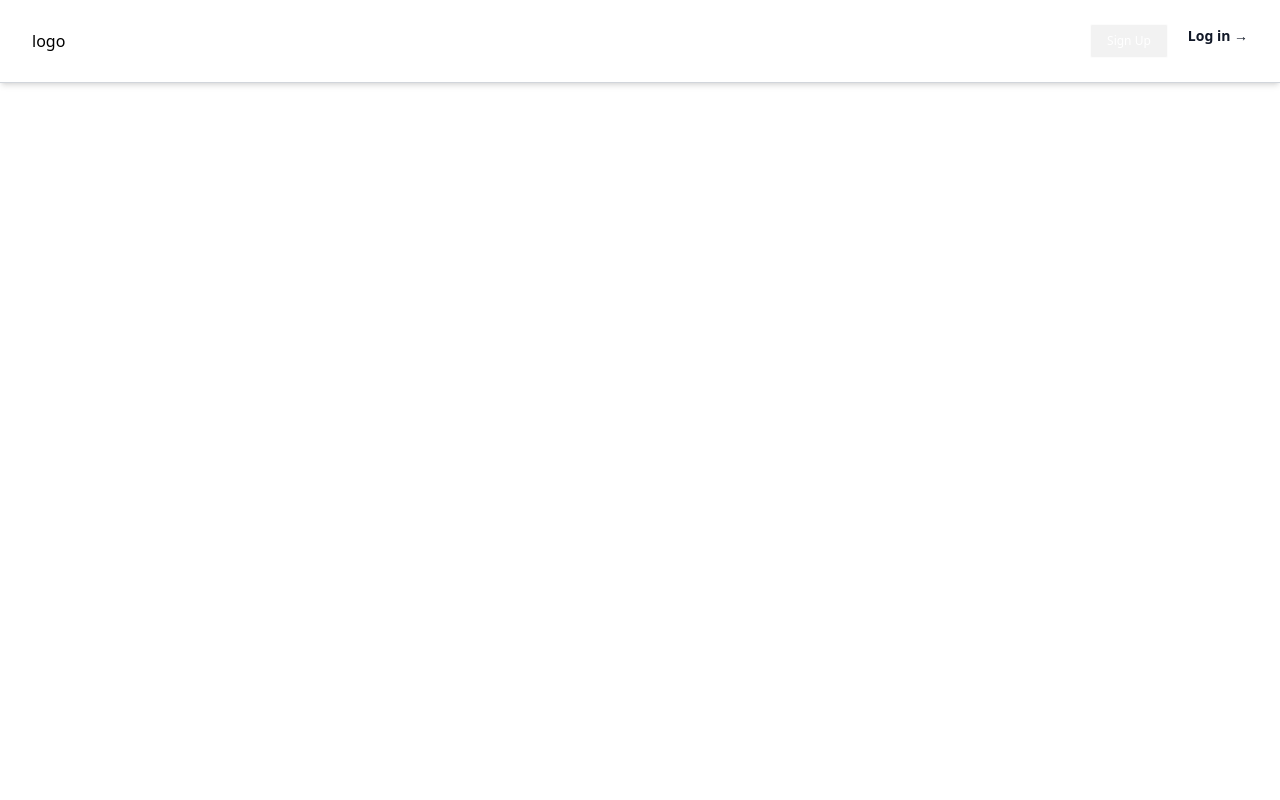
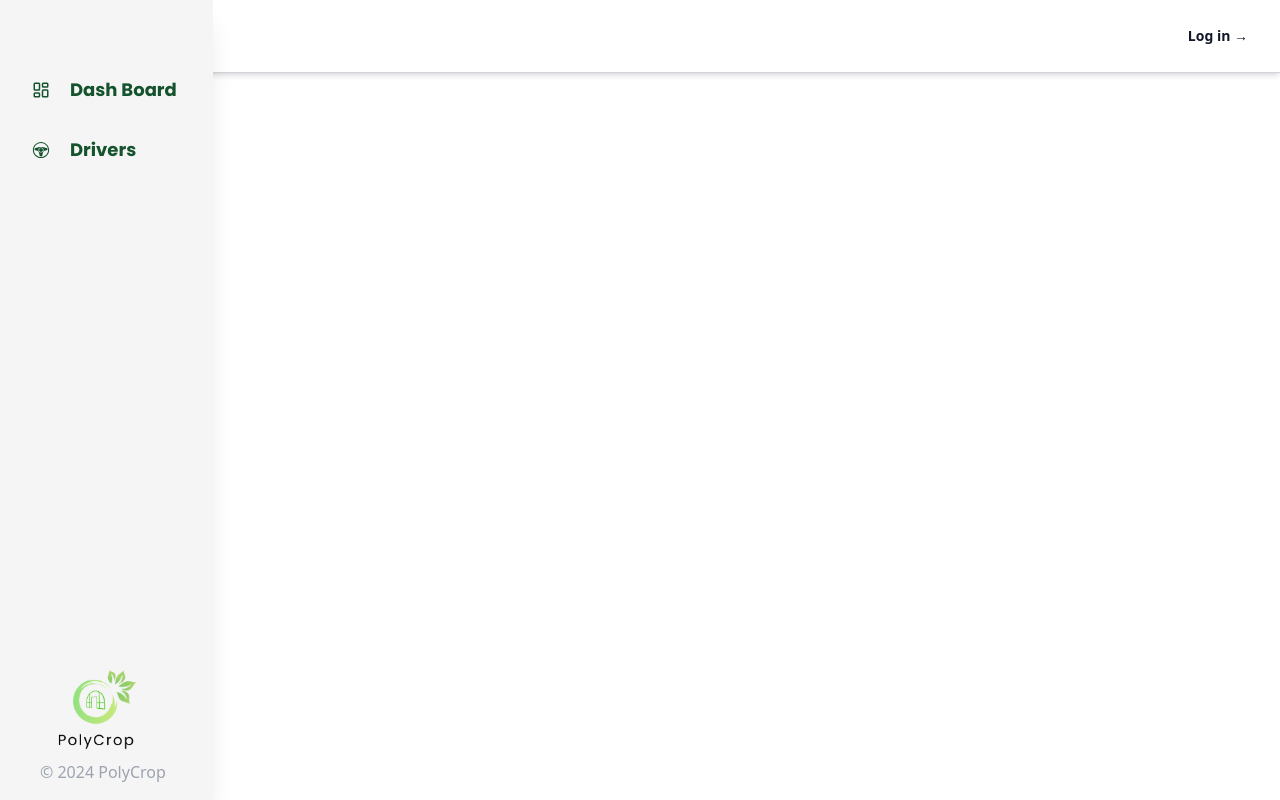
Before and after one commit to AnjanaTinush/OEPM_System, a React (Create React App) app in the folder frontend/: page /curiorservisedashboard in a window 1280 px wide. Built offline with nearby package versions, Linux system fonts and the light colour scheme.

Commit message:
try delete function

```diff
--- a/frontend/src/App.js
+++ b/frontend/src/App.js
@@ -1,6 +1,21 @@
 import { BrowserRouter , Route, Routes } from "react-router-dom";
-import Navbar from "./Component/Navbar";
+
 import Looginscreen from "./Screens/Login/Looginscreen";
+import Signupscreen from "./Screens/Login/Signupscreen";
+import Homepage from "./Screens/Homepage";
+import Employeedashboard from "./Screens/Employee/Employeedashboard";
+import Inventorydashboard from "./Screens/Inventory/Inventorydashboard";
+import Tunneldashboard from "./Screens/Tunnel/Tunneldashboard";
+import Machinedashboard from "./Screens/Machine/Machinedashboard";
+import Curiorservisedashboard from "./Screens/Curiorservice/Curiorservisedashboard";
+import C_displayitem from "./Screens/Customerorder/C_displayitem";
+import Financialdasgboard from "./Screens/Financial/Financialdasgboard";
+import Targetsdashboard from "./Screens/Targets/Targetsdashboard";
+import Userprofile from "./Screens/User/Userprofile";
+import Allusers from "./Screens/Employee/Allusers";
+import Userupdate from "./Screens/Employee/Userupdate";
+import Drivers from "./Screens//Curiorservice/Drivers"
+import { Toaster } from "react-hot-toast";
 
 
 
@@ -9,17 +24,37 @@ function App() {
   return (
     <div className="App">
 
-     <Navbar/>
+
 
     <BrowserRouter>
 
+    <Toaster
+  position="top-center"
+  reverseOrder={false}
+/>
+
       <Routes>
 
-      <Route path="/login" exact Component={Looginscreen}/>
+      <Route path="/" element={<Homepage/>}/>
+      <Route path="/login" element={<Looginscreen/>}/>
+      <Route path="/register" element={<Signupscreen/>}/>
+      <Route path="/employeeDashboard" element={<Employeedashboard/>}/>
+      <Route path="/inventorydasgboard" element={<Inventorydashboard/>}/>
+      <Route path="/tunneldashboard" element={<Tunneldashboard/>}/>
+      <Route path="/machinedashboard" element={<Machinedashboard/>}/>
+      <Route path="/curiorservisedashboard" element={<Curiorservisedashboard/>}/>
+      <Route path="/c_displayitem" element={<C_displayitem/>}/>
+      <Route path="/financialdashboard" element={<Financialdasgboard/>}/>
+      <Route path="/targetsdashboard" element={<Targetsdashboard/>}/>
+      <Route path="/userprofile" element={<Userprofile/>}/>
+      <Route path="/e_allusers" element={<Allusers/>}/>
+      <Route path="/e_updates/:userid" element={<Userupdate/>}/>
+      <Route path="/j_drivers" element={<Drivers/>}/>
 
       </Routes>
 
     </BrowserRouter>
+
 
     </div>
   );
--- a/frontend/src/Screens/Curiorservice/Curiorservisedashboard.js
+++ b/frontend/src/Screens/Curiorservice/Curiorservisedashboard.js
@@ -1,6 +1,6 @@
 import React from 'react'
 import Adminnavbar from './Component/Adminnavbar'
-import Navbar from './Component/Navbar'
+import Navbar from '../Component/Navbar'
 
 
 function Curiorservisedashboard() {
--- a/frontend/src/Screens/Curiorservice/Drivers.js
+++ b/frontend/src/Screens/Curiorservice/Drivers.js
@@ -4,7 +4,7 @@ import { Link } from "react-router-dom";
 import { MdDeleteForever } from "react-icons/md";
 import { FaEdit } from "react-icons/fa";
 import Adminnavbar from "./Component/Adminnavbar";
-import Navbar from "./Component/Navbar";
+import Navbar from "../Component/Navbar";
 
 function Drivers() {
   const [isModalOpen, setIsModalOpen] = useState(false);
```
